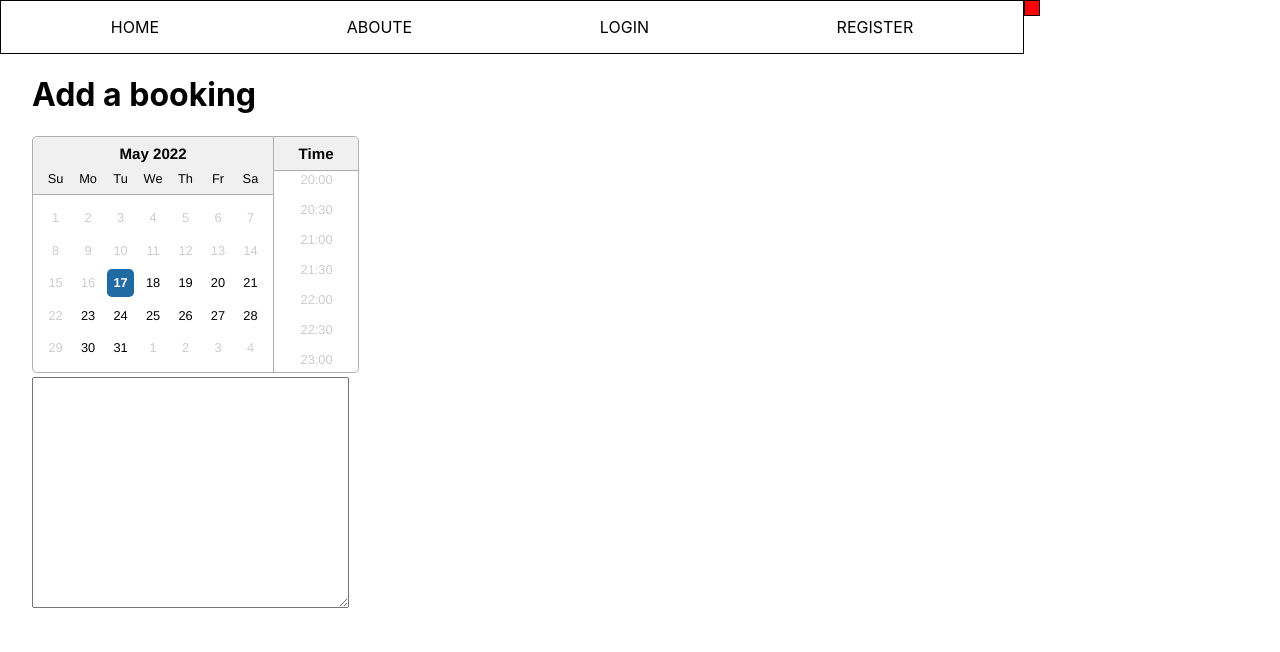
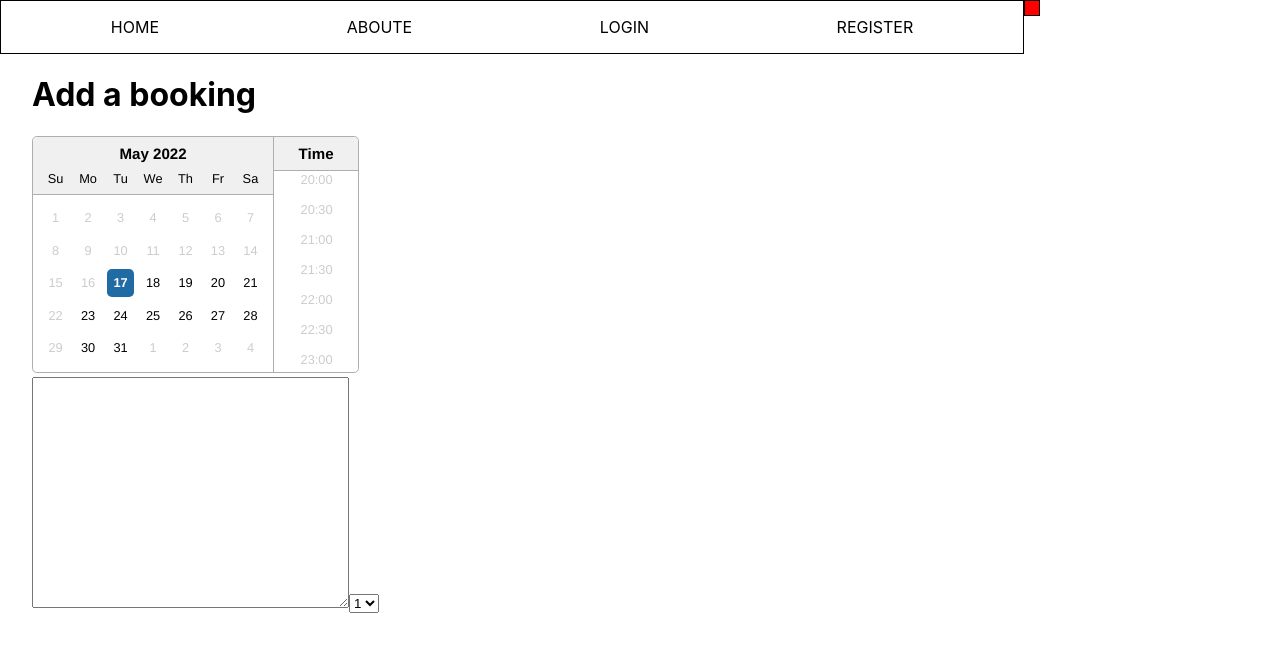
Before and after one commit to BucoTEC/booking-frontend, a Next.js app: page /bookings/create in a window 1280 px wide. Shown: the top 652 px of the page. Built offline with nearby package versions, Linux system fonts and the light colour scheme.

Commit message:
add number select

```diff
--- a/pages/bookings/create.js
+++ b/pages/bookings/create.js
@@ -33,6 +33,14 @@ function CreateBooking() {
 					onChange={(date) => setStartDate(date)}
 				/>
 				<textarea rows="15" cols="37"></textarea>
+				<select name="num" id="num">
+					<option value="1">1</option>
+					<option value="2">2</option>
+					<option value="3">3</option>
+					<option value="4">4</option>
+					<option value="5">5</option>
+					<option value="6">6</option>
+				</select>
 			</div>
 		</>
 	);
```
